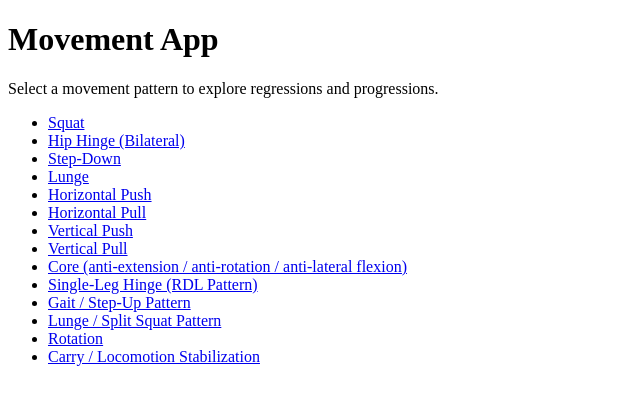
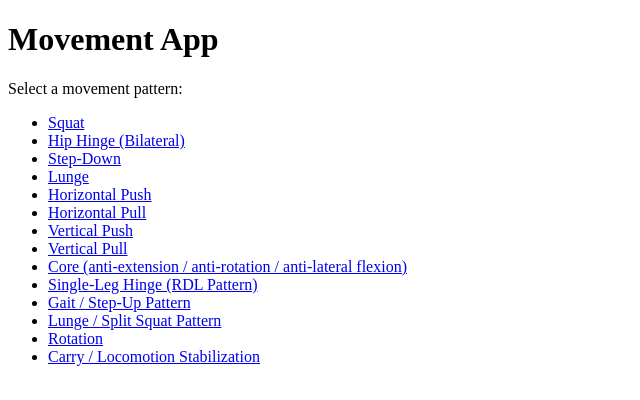
Before and after one commit to tchilders93/the-movement-app, a Next.js app: page / in a window 1280 px wide. Shown: the top 400 px of the page, without its empty margins (0-640 px from the left). Built offline with nearby package versions, Linux system fonts and the light colour scheme.

Commit message:
Update index.js

```diff
--- a/pages/index.js
+++ b/pages/index.js
@@ -16,12 +16,12 @@ export default function Home() {
   return (
     <Layout>
       <h1>Movement App</h1>
-      <p>Select a movement pattern to explore regressions and progressions.</p>
+      <p>Select a movement pattern:</p>
 
       <ul>
-        {movements.map((movement, index) => (
-          <li key={index}>
-            <Link href={`/movements/${index}`}>
+        {movements.map((movement) => (
+          <li key={movement.movement_pattern}>
+            <Link href={`/movements/${encodeURIComponent(movement.movement_pattern)}`}>
               {movement.movement_pattern}
             </Link>
           </li>
```
